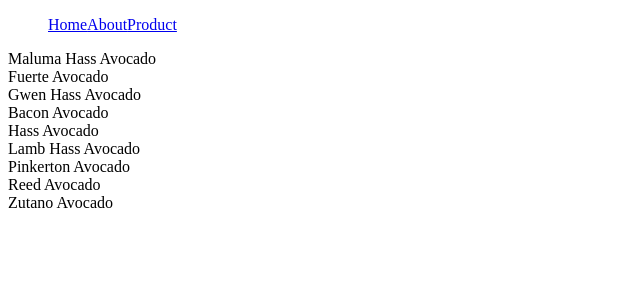
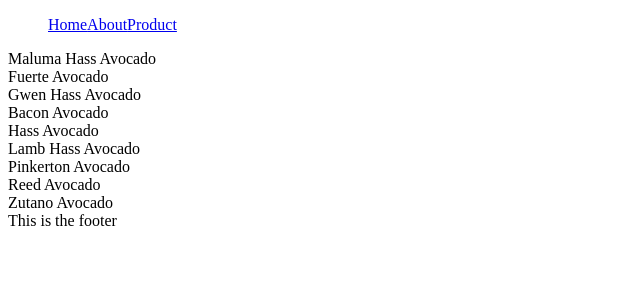
Before and after one commit to CinLo82/aguacates-next-js, a Next.js app: page / in a window 1280 px wide. Shown: the top 300 px of the page, without its empty margins (0-640 px from the left). Built offline with nearby package versions, Linux system fonts and the light colour scheme.

Commit message:
extendiendo el app

```diff
--- /dev/null
+++ b/components/Layout/index.tsx
@@ -0,0 +1,16 @@
+import Navbar from "../Navbar/Navbar"
+
+type Props = {
+    children: React.ReactNode;
+  }
+
+const Layout: React.FC<Props> = ({ children }) => {
+    return (
+        <div>
+            <Navbar />
+            {children}
+            <footer>This is the footer</footer>
+        </div>
+    )
+}
+ export default Layout
--- /dev/null
+++ b/pages/_app.tsx
@@ -0,0 +1,16 @@
+import { AppProps } from 'next/app'
+import Layout from 'components/layout'
+
+function MyApp({ Component, pageProps }: AppProps) {
+  // Providers - Context/Providers, Theme, data
+  // Layout
+  // props adicionales
+  return (
+    <Layout>
+        <Component {...pageProps} />
+    </Layout>
+  )
+
+}
+
+export default MyApp
--- a/pages/about/index.tsx
+++ b/pages/about/index.tsx
@@ -4,7 +4,6 @@
 const AboutPage = () => {
   return (
     <section>
-      <Navbar />
       <h1>Sobre los aguacates</h1>
     </section>
   )
--- a/pages/index.tsx
+++ b/pages/index.tsx
@@ -15,7 +15,6 @@
 
   return (
     <div>
-      <Navbar />
       {productList.map((product) => (
         <div>{product.name}</div>
       ))}
```
